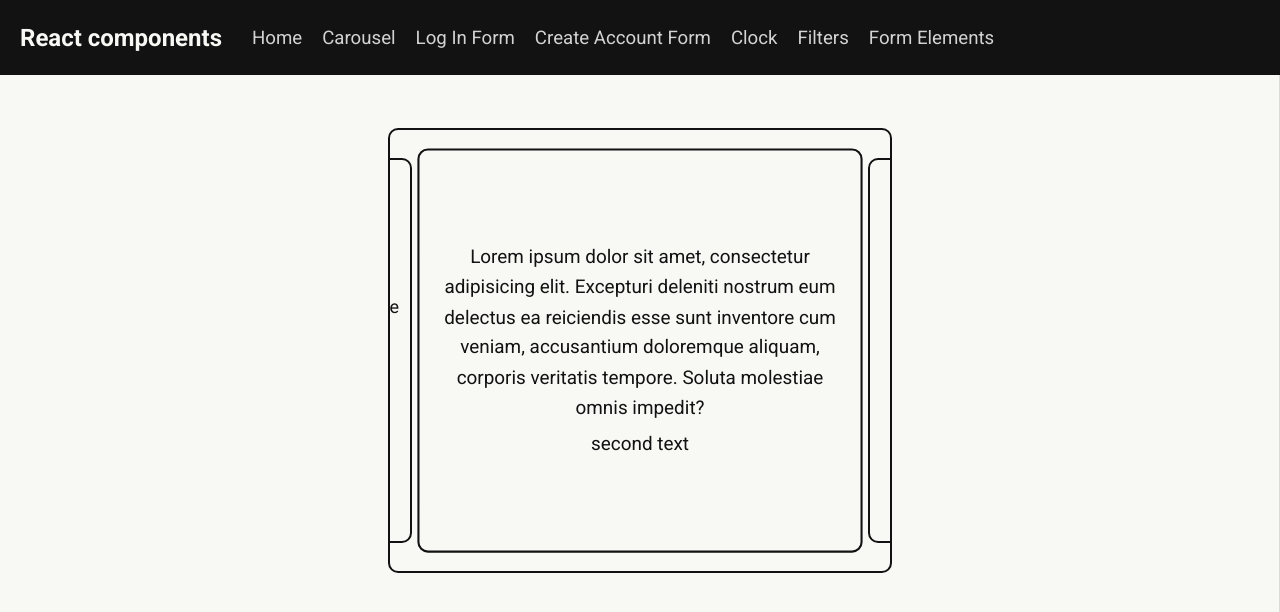
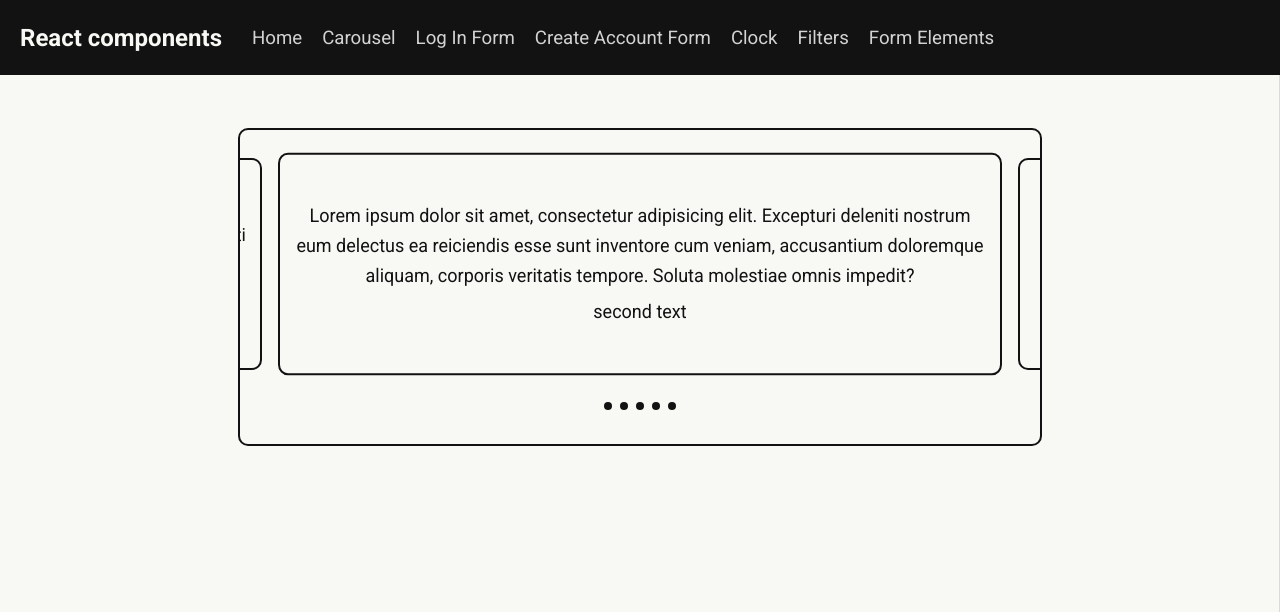
Before and after one commit to Bartosz-Do/react-components, a Next.js app: page /carousel in a window 1280 px wide. Shown: the top 612 px of the page. Built offline with nearby package versions, Linux system fonts and the light colour scheme.

Commit message:
dots for navigating in Carousel

```diff
--- a/app/carousel/page.tsx
+++ b/app/carousel/page.tsx
@@ -10,7 +10,7 @@ export default function HomePage() {
     return (
         <main>
             <div className='center'>
-                <Carousel interval={3000}>
+                <Carousel interval={3000} maxWidth={800}>
                     <div>
                         <p>Lorem ipsum dolor sit amet, consectetur adipisicing elit. Maxime magni, dolore deleniti iure odit blanditiis molestias repellendus minima voluptatum dolor et molestiae odio expedita aperiam culpa amet voluptates. Doloribus, laborum.</p>
                     </div>
@@ -20,7 +20,7 @@ export default function HomePage() {
                     </div>
                     <div>
                         <p>This is sample text</p>
-                        <p>It's for tests</p>
+                        <p>Lorem ipsum dolor sit amet consectetur adipisicing elit. Odio accusamus at ipsa inventore, expedita, aut voluptatem esse voluptatum quasi soluta obcaecati ullam, eveniet autem velit animi blanditiis minima sint rem!</p>
                     </div>
                     <div>
                         <p>Lorem ipsum dolor sit amet consectetur adipisicing elit. Deserunt enim reiciendis ipsam necessitatibus, ducimus rerum optio vitae. Consequuntur laboriosam ut harum soluta distinctio et ipsam enim culpa. Ut, architecto ipsa.</p>
--- a/app/components/Carousel2.tsx
+++ b/app/components/Carousel2.tsx
@@ -2,9 +2,10 @@
 import { useState, useEffect, useRef, ReactNode, createElement, Children, isValidElement } from 'react';
 import styles from './styles/carousel2.module.css';
 
-export default function Carousel({ children, interval } : {
+export default function Carousel({ children, interval, maxWidth = 500 } : {
     children: ReactNode[],
-    interval: number
+    interval: number,
+    maxWidth?: number
 }) {
     const childrenArray = Children.toArray(children);
     const [centerElement, setCenterElement] = useState<number>(0);
@@ -61,19 +62,28 @@ export default function Carousel({ children, interval } : {
     }, []);
 
     return (
-        <div className={styles.carousel} ref={carousel}>
+        <div className={styles.carousel} style={{maxWidth: `${maxWidth}px`}} ref={carousel}>
+            <div className={styles.elementsDiv}>
                 { childrenArray.map((el, i) => {
                     if (isValidElement(el)) {
                         return (
-                        <div key={i} className={styles.carouselDiv} style={{transform: `translateX(${20 - (centerElement * offsetX)}px) ${centerElement === i ? 'scale(105%)' : ''}`}}>
+                            <div key={i} className={styles.carouselDiv} style={{transform: `translateX(${20 - (centerElement * offsetX)}px) ${centerElement === i ? 'scaleY(105%)' : ''}`}}>
                                 { createElement(el.type, el.props ? {...el.props} : {}) }
                             </div>
                         );
                     }
                 }) }
+            </div>
 
             <div className={styles.prevButton} onClick={prevElement}>&lt;</div>
             <div className={styles.nextButton} onClick={nextElement}>&gt;</div>
+            <div className={styles.dotsDiv}>
+                { childrenArray.map((el, i) => {
+                    return (
+                        <div key={i} className={styles.dot} onClick={() => setCenterElement(i)}></div>
+                    )
+                }) }
+            </div>
         </div>
     );
 }
--- a/app/components/styles/carousel2.module.css
+++ b/app/components/styles/carousel2.module.css
@@ -1,13 +1,17 @@
 .carousel {
-    width: 500px;
     padding: 30px 0px 30px 0px;
     outline: 2px solid #121212;
     border-radius: 8px;
     overflow: hidden;
     display: flex;
+    flex-direction: column;
     flex-wrap: nowrap;
     position: relative;
     margin: 10px;
+}
+.elementsDiv {
+    display: flex;
+    margin-bottom: 30px;
 }
 .carouselDiv {
     margin-left: 20px;
@@ -49,3 +53,18 @@
 .nextButton:hover, .prevButton:hover {
     filter: opacity(0.9);
 }
+
+.dotsDiv {
+    width: 100%;
+    display: flex;
+    flex-wrap: nowrap;
+    justify-content: center;
+}
+.dot {
+    width: 8px;
+    height: 8px;
+    background-color: #121212;
+    border-radius: 50%;
+    cursor: pointer;
+    margin: 4px;
+}
```
Lines whose indentation alone changed are shown as unchanged.
